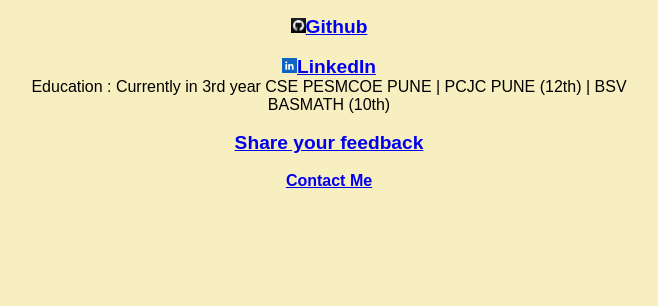
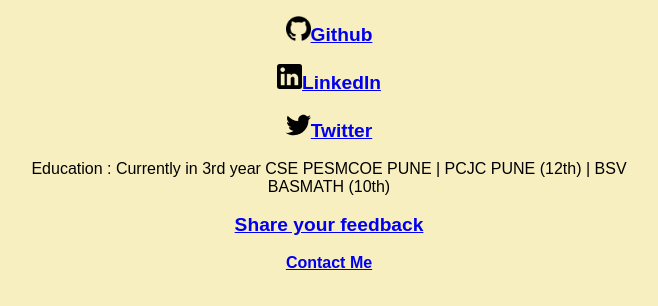
Before and after one commit to MRohit1953/MRohit1953.github.io, a plain HTML site: page index.html in a window 1280 px wide. Shown: the part 266-572 px from the top of the page, without its empty margins (311-969 px from the left). Drawn offline with Linux system fonts and the light colour scheme.

Commit message:
changed logos of socials

```diff
--- a/index.html
+++ b/index.html
@@ -27,17 +27,23 @@ body{
     <header>
         <h1>My Portfolio</h1>
         <body bgcolor="#f8efc0"></body>
+
     </header>
     <main>
         <br>
         <a href="https://www.instagram.com/magarrohit1953/"><img src="/IMG_0755.png" alt="Instagram" width="150"/></a>
+
         <br>
         <br>
-        <b><img src="/githubLogo.png" width="15"/><big><a href="https://github.com/MRohit1953">Github</a></big></b>
+        <b><img src="github1.png" width="25"/><big><a href="https://github.com/MRohit1953">Github</a></big></b>
+        <br><br>
+        <b><img src="LinkedInIcon.png" width="25"/><big><a href="https://www.linkedin.com/in/magar-rohit-5833b61bb/">LinkedIn</a></big></b>
+        <br><br>
+
+        <b><img src="twitter.svg" width="25"/><big><a href="https://twitter.com/MRohit1953">Twitter</a></big></b>
         <br>
         <br>
-        <b><img src="/linkedinLgog.png" width="15"/><big><a href="https://www.linkedin.com/in/magar-rohit-5833b61bb/">LinkedIn</a></big></b>
-        <br>
+
         <section>Education : Currently in 3rd year CSE PESMCOE PUNE | PCJC PUNE (12th) | BSV BASMATH (10th)</section>
 
         <!-- <video width="420" height="240" src="/video.mp4" controls loop></video>
```
Also changed, not shown: LinkedInIcon.png (added), github1.png (added), githubIcon.png (added), linkedin3.svg (added), linkedinLgog.png (deleted), twitter.svg (added).
